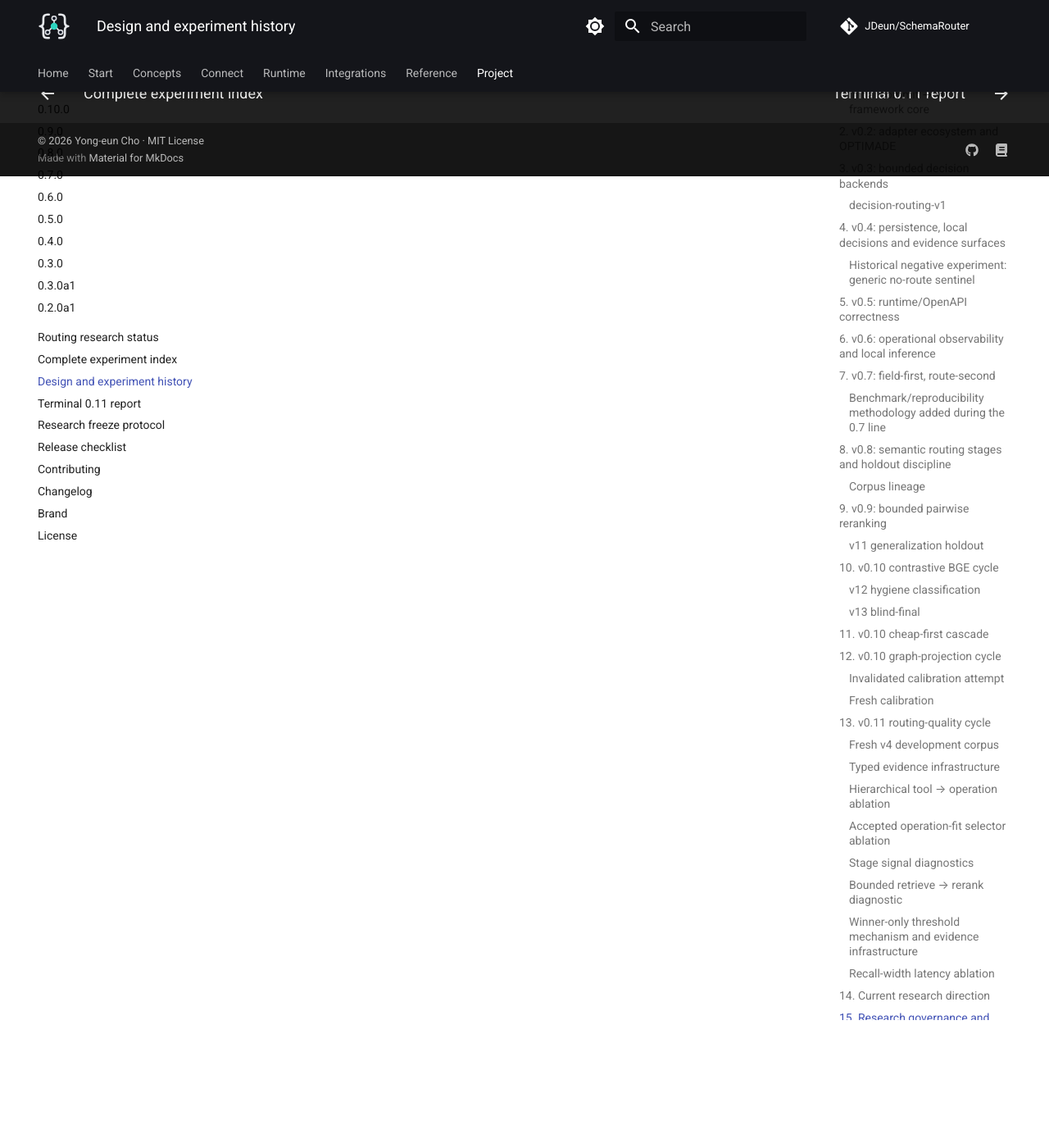
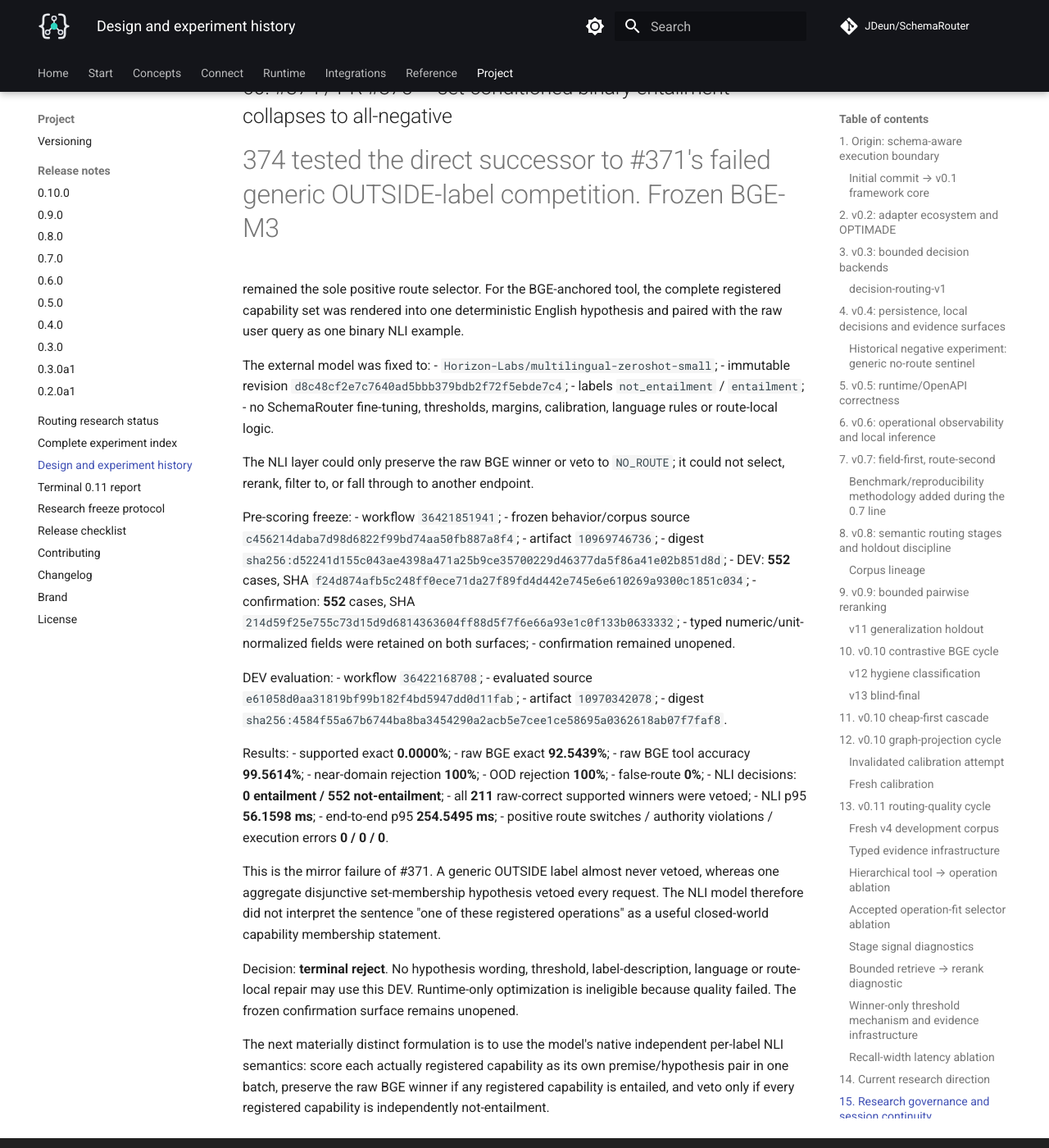
Before and after one commit to JDeun/SchemaRouter, an MkDocs documentation site: the page built from docs/research/design-and-experiment-history.md, in a window 1280 px wide and 1400 px high, scrolled down 77338 px. Shown: the whole window at 82% size. Built offline with MkDocs 1.6.1 and Material for MkDocs 9.7.7, drawn with Linux system fonts in a browser that asks for light colours; comment, search, counter and statistics services are not loaded.

Commit message:
docs: append set-conditioned entailment evidence

```diff
--- a/docs/research/design-and-experiment-history.md
+++ b/docs/research/design-and-experiment-history.md
@@ -2821,3 +2821,65 @@
 
 The next materially distinct hypothesis is to condition the actual anchored tool capability set
 directly in a binary entailment/not-entailment question.
+
+
+## 60. #374 / PR #375 — set-conditioned binary entailment collapses to all-negative
+
+#374 tested the direct successor to #371's failed generic OUTSIDE-label competition. Frozen BGE-M3
+remained the sole positive route selector. For the BGE-anchored tool, the complete registered
+capability set was rendered into one deterministic English hypothesis and paired with the raw user
+query as one binary NLI example.
+
+The external model was fixed to:
+- `Horizon-Labs/multilingual-zeroshot-small`;
+- immutable revision `d8c48cf2e7c7640ad5bbb379bdb2f72f5ebde7c4`;
+- labels `not_entailment` / `entailment`;
+- no SchemaRouter fine-tuning, thresholds, margins, calibration, language rules or route-local logic.
+
+The NLI layer could only preserve the raw BGE winner or veto to `NO_ROUTE`; it could not select,
+rerank, filter to, or fall through to another endpoint.
+
+Pre-scoring freeze:
+- workflow `36421851941`;
+- frozen behavior/corpus source `c456214daba7d98d6822f99bd74aa50fb887a8f4`;
+- artifact `10969746736`;
+- digest `sha256:d52241d155c043ae4398a471a25b9ce35700229d46377da5f86a41e02b851d8d`;
+- DEV: **552** cases, SHA
+  `f24d874afb5c248ff0ece71da27f89fd4d442e745e6e610269a9300c1851c034`;
+- confirmation: **552** cases, SHA
+  `214d59f25e755c73d15d9d6814363604ff88d5f7f6e66a93e1c0f133b0633332`;
+- typed numeric/unit-normalized fields were retained on both surfaces;
+- confirmation remained unopened.
+
+DEV evaluation:
+- workflow `36422168708`;
+- evaluated source `e61058d0aa31819bf99b182f4bd5947dd0d11fab`;
+- artifact `10970342078`;
+- digest `sha256:4584f55a67b6744ba8ba3454290a2acb5e7cee1ce58695a0362618ab07f7faf8`.
+
+Results:
+- supported exact **0.0000%**;
+- raw BGE exact **92.5439%**;
+- raw BGE tool accuracy **99.5614%**;
+- near-domain rejection **100%**;
+- OOD rejection **100%**;
+- false-route **0%**;
+- NLI decisions: **0 entailment / 552 not-entailment**;
+- all **211** raw-correct supported winners were vetoed;
+- NLI p95 **56.1598 ms**;
+- end-to-end p95 **254.5495 ms**;
+- positive route switches / authority violations / execution errors **0 / 0 / 0**.
+
+This is the mirror failure of #371. A generic OUTSIDE label almost never vetoed, whereas one
+aggregate disjunctive set-membership hypothesis vetoed every request. The NLI model therefore did
+not interpret the sentence "one of these registered operations" as a useful closed-world capability
+membership statement.
+
+Decision: **terminal reject**. No hypothesis wording, threshold, label-description, language or
+route-local repair may use this DEV. Runtime-only optimization is ineligible because quality failed.
+The frozen confirmation surface remains unopened.
+
+The next materially distinct formulation is to use the model's native independent per-label NLI
+semantics: score each actually registered capability as its own premise/hypothesis pair in one
+batch, preserve the raw BGE winner if any registered capability is entailed, and veto only if every
+registered capability is independently not-entailment.
```
